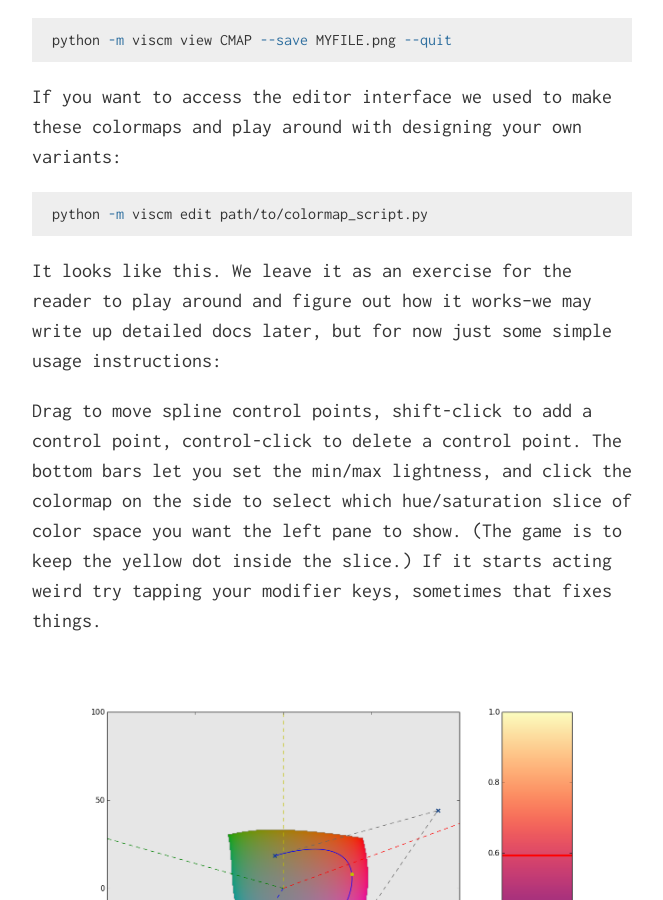
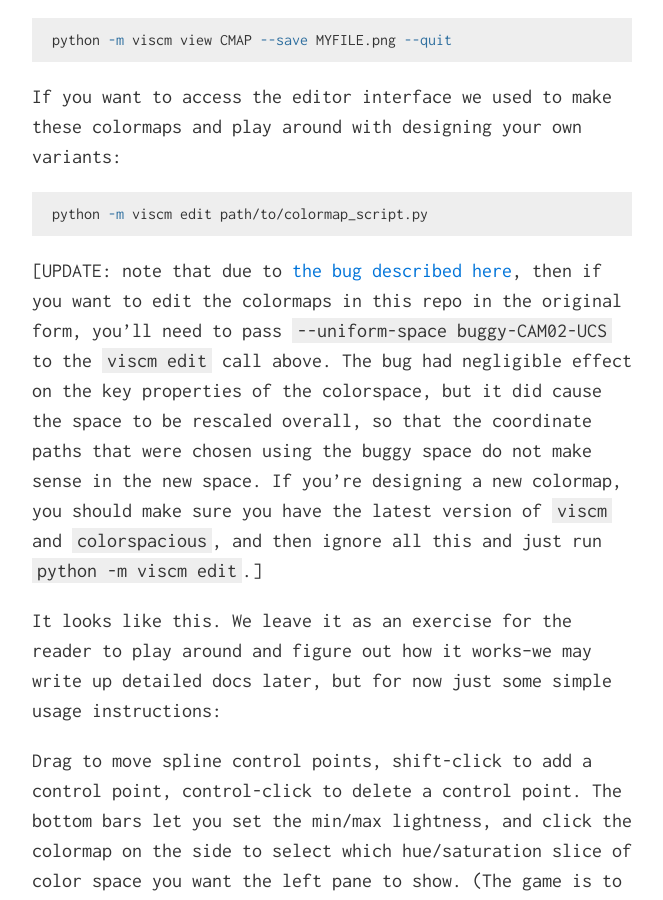
Before and after one commit to BIDS/colormap, a Jekyll site: the page built from index.md, in a window 1280 px wide and 900 px high, scrolled down 9452 px. Shown: the whole window, without its empty margins (308-971 px from the left). Built offline with Jekyll 4.4.1, drawn with Linux system fonts in a browser that asks for light colours; Markdown is read by kramdown in place of the engine named in the settings.

Commit message:
Add note about need for --uniform-space buggy-CAM02-UCS if editing old colormaps

````diff
--- a/index.md
+++ b/index.md
@@ -205,6 +205,17 @@ colormaps and play around with designing your own variants:
 python -m viscm edit path/to/colormap_script.py
 ```
 
+[UPDATE: note that due to [the bug described here](https://colorspacious.readthedocs.org/en/latest/changes.html#v1-0-0),
+then if you want to edit the colormaps in this repo in the original
+form, you'll need to pass `--uniform-space buggy-CAM02-UCS` to the
+`viscm edit` call above. The bug had negligible effect on the key
+properties of the colorspace, but it did cause the space to be
+rescaled overall, so that the coordinate paths that were chosen using
+the buggy space do not make sense in the new space. If you're
+designing a new colormap, you should make sure you have the latest
+version of `viscm` and `colorspacious`, and then ignore all this and
+just run `python -m viscm edit`.]
+
 It looks like this. We leave it as an exercise for the reader to play around
 and figure out how it works--we may write up detailed docs later, but for now
 just some simple usage instructions:
````
Also changed, not shown: 1 other file.
